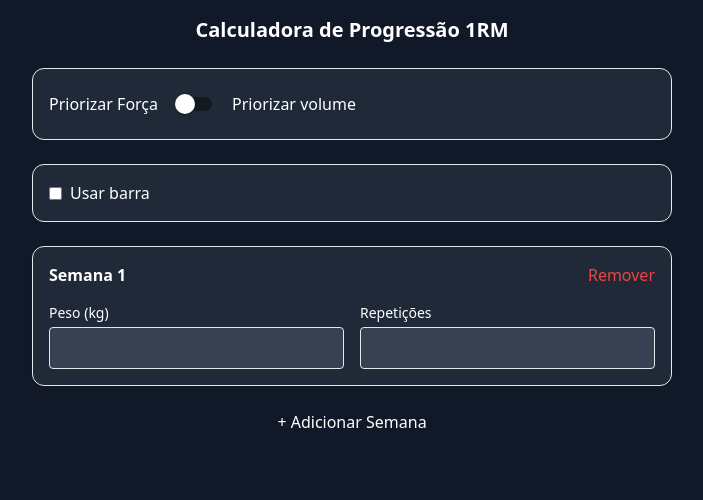
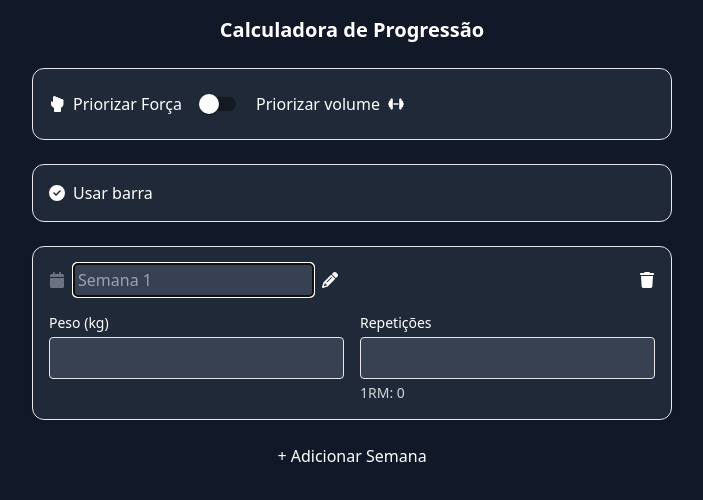
Before and after one commit to idemar-neto/rm-up, a React (Vite) app: page / in a window 1280 px wide. Shown: the top 500 px of the page, without its empty margins (288-991 px from the left). Built offline with nearby package versions, Linux system fonts and the light colour scheme.

Commit message:
#3 | Ajustes visuais

```diff
--- a/package.json
+++ b/package.json
@@ -12,7 +12,8 @@
     "@emotion/styled": "^11.14.0",
     "@mui/material": "^7.1.1",
     "react": "^18.2.0",
-    "react-dom": "^18.2.0"
+    "react-dom": "^18.2.0",
+    "react-icons": "^5.5.0"
   },
   "devDependencies": {
     "@vitejs/plugin-react": "^4.5.0",
--- a/src/components/OneRMForm.jsx
+++ b/src/components/OneRMForm.jsx
@@ -1,22 +1,67 @@
 import React, { useState } from 'react';
 import Switch from '@mui/material/Switch';
+import { FaPencil, FaCalendar, FaCalendarCheck, FaDumbbell, FaHandBackFist, FaTrash, FaCircleCheck, FaCircleMinus } from "react-icons/fa6";
 
 export default function OneRMTracker() {
+
+  const defaultWeek = { name: null, weight: '', reps: '', sets: '', suggestedWeight: null, suggestedReps: null, editName: true, check: false };
+
   const [weeks, setWeeks] = useState([
-    { weight: '', reps: '', suggestedWeight: null, suggestedReps: null }
+    defaultWeek
   ]);
 
   const [useBarbell, setUseBarbell] = useState(false);
+  const [editPlate, setEditPlate] = useState(false);
   const [barWeight, setBarWeight] = useState(15);
   const [plates, setPlates] = useState("1,2,3,4,5,10,20");
   const [useVolume, setUseVolume] = useState(false);
+
+  const addPlates = (newPlates) => {
+    if(isNaN(newPlates) || newPlates.trim() === '') {
+      return;
+    }
+    const currentPlates = plates.split(',').map(p => parseFloat(p.replace(',', '.')));
+    const newPlatesList = newPlates.split(',').map(p => parseFloat(p.replace(',', '.')));
+    const combinedPlates = [...new Set([...currentPlates, ...newPlatesList])].sort((a, b) => a - b);
+    setPlates(combinedPlates.join(','));
+    document.getElementById("add-plate").value = ''; // Clear input after adding
+    setEditPlate(false); // Optionally close the edit mode after adding
+  };
+
+  const removePlate = (index) => {
+    const plateList = plates.split(',').map(p => parseFloat(p.replace(',', '.')));
+    if (index < 0 || index >= plateList.length) {
+      return;
+    }
+    const updatedPlates = plateList.filter((_, i) => i !== index);
+    setPlates(updatedPlates.join(','));
+    setEditPlate(false); // Optionally close the edit mode after adding
+  };
 
   const calculate1RM = (weight, reps) => {
     return weight * (1 + reps / 30);
   };
 
-  const calculateVolume = (weight, reps) => {
-    return weight * reps;
+  const calculateVolume = (weight, reps, sets) => {
+    return weight * reps * (sets || 1);
+  };
+
+  const updateEditName = (index, editName) => {
+    const updatedWeeks = [...weeks];
+    updatedWeeks[index].editName = !editName;
+    setWeeks(updatedWeeks);
+  };
+
+  const updateCheck = (index, check) => {
+    const updatedWeeks = [...weeks];
+    updatedWeeks[index].check = !check;
+    setWeeks(updatedWeeks);
+  };
+
+  const editName = (index, name) => {
+    const updatedWeeks = [...weeks];
+    updatedWeeks[index].name = name;
+    setWeeks(updatedWeeks);
   };
 
   const calculateFrom1RM = (target1RM, value, type) => {
@@ -60,7 +105,7 @@ export default function OneRMTracker() {
   const handleAddWeek = () => {
     const lastWeek = weeks[weeks.length - 1];
     if (!lastWeek) {
-      setWeeks([...weeks, { weight: '', reps: '', suggestedWeight: null, suggestedReps: null }]);
+      setWeeks([...weeks, defaultWeek]);
       return
     }
     let suggestedWeight = null;
@@ -68,11 +113,12 @@ export default function OneRMTracker() {
 
     const weight = parseFloat(lastWeek.weight);
     const reps = parseInt(lastWeek.reps);
+    const sets = parseInt(lastWeek.sets);
 
     if (!isNaN(weight) && !isNaN(reps)) {
       let reference = 0;
       if (useVolume) {
-        reference = calculateVolume(weight, reps);
+        reference = calculateVolume(weight, reps, sets);
       } else {
         reference = calculate1RM(weight, reps);
       }
@@ -83,7 +129,7 @@ export default function OneRMTracker() {
       }
     }
 
-    setWeeks([...weeks, { weight: '', reps: '', suggestedWeight, suggestedReps }]);
+    setWeeks([...weeks, { name: null, weight: '', reps: '', sets: lastWeek.sets, suggestedWeight, suggestedReps, editName: true, check: false }]);
   };
 
   const handleRemoveWeek = (index) => {
@@ -98,14 +144,14 @@ export default function OneRMTracker() {
     if (index > 0 && prevWeek && prevWeek.weight && prevWeek.reps) {
       let ref = 0;
       if (useVolume) {
-        ref = calculateVolume(parseFloat(prevWeek.weight), parseInt(prevWeek.reps)) + 1;
+        ref = calculateVolume(parseFloat(prevWeek.weight), parseInt(prevWeek.reps), parseInt(prevWeek.sets)) + 1;
       } else {
         ref = calculate1RM(parseFloat(prevWeek.weight), parseInt(prevWeek.reps)) + 1;
       }
 
       if (field === 'reps' && value) {
         let weightSuggestion = 0;
-        if(useVolume) {
+        if (useVolume) {
           weightSuggestion = calculateFromVolume(ref, parseInt(value), 'reps');
         } else {
           weightSuggestion = calculateFrom1RM(ref, parseInt(value), 'reps');
@@ -116,7 +162,7 @@ export default function OneRMTracker() {
         }
         updatedWeeks[index].suggestedWeight = (useBarbell && suggestionCheck.mismatch) ? null : weightSuggestion;
       } else if (field === 'weight' && value) {
-        if (useVolume){
+        if (useVolume) {
           updatedWeeks[index].suggestedReps = calculateFromVolume(ref, parseFloat(value), 'weight');
         } else {
           updatedWeeks[index].suggestedReps = calculateFrom1RM(ref, parseFloat(value), 'weight');
@@ -129,26 +175,40 @@ export default function OneRMTracker() {
 
   return (
     <div className="max-w-2xl mx-auto p-4 space-y-6 text-white bg-gray-900 min-h-screen">
-      <h1 className="text-xl font-bold text-center">Calculadora de Progressão 1RM</h1>
+      <h1 className="text-xl font-bold text-center">Calculadora de Progressão</h1>
       <div className="space-y-2 border p-4 rounded-xl bg-gray-800">
         <label className="switch flex items-center space-x-2">
+          <FaHandBackFist />
           <span>Priorizar Força</span>
           <Switch
             checked={useVolume}
             onChange={() => setUseVolume(!useVolume)}
           />
           <span>Priorizar volume</span>
+          <FaDumbbell />
         </label>
       </div>
 
       <div className="space-y-2 border p-4 rounded-xl bg-gray-800">
         <label className="flex items-center space-x-2">
-          <input
-            type="checkbox"
+          <button
             checked={useBarbell}
-            onChange={() => setUseBarbell(!useBarbell)}
-          />
+            onClick={() => setUseBarbell(!useBarbell)}
+          >
+            {!useBarbell ? (
+              <>
+                <FaCircleCheck className="text-white-500" />
+              </>
+            ) : (
+              <>
+                <FaCircleCheck className="text-green-500" />
+              </>
+            )}
+          </button>
           <span>Usar barra</span>
+          {useBarbell && (
+            <FaDumbbell />
+          )}
         </label>
 
         {useBarbell && (
@@ -164,31 +224,112 @@ export default function OneRMTracker() {
               />
             </div>
             <div>
-              <label className="block text-sm">Anilhas disponíveis (separadas por vírgula):</label>
+              <label className="block text-sm mb-1">Anilhas disponíveis:</label>
+              <div className='flex gap-2 mb-2' style={{ width: '100%', scrollbarColor: 'darkblue darkgray' }}>
+                {plates.split(",").map((plate, index) => {
+                  return (
+                    <>
+                    <div className='flex align-items-start' key={index}>
+                      <label
+                      className='bg-gray-900'
+                        style={{
+                          // background: "darkblue",
+                          border: "1px solid white",
+                          borderRadius: "100%",
+                          width: '40px',
+                          height: 'auto',
+                          display: 'flex',
+                          alignItems: 'center',
+                          justifyContent: 'center',
+                        }}>{plate}</label>
+                        { editPlate && (
+                          <FaCircleMinus className='cursor-pointer text-red-500' onClick={() => removePlate(index)}/>
+                        )}
+                      </div>
+                    </>
+                  )
+                })}
+                <label
+                  onClick={() => { setEditPlate(!editPlate) }}
+                  className='cursor-pointer bg-gray-900'
+                  style={{
+                    // background: "darkblue",
+                    border: "1px solid white",
+                    borderRadius: "100%",
+                    width: '40px',
+                    height: '40px',
+                    display: 'flex',
+                    alignItems: 'center',
+                    justifyContent: 'center',
+                  }}>{!editPlate ? <FaPencil className='text-white-500'/> : <FaCircleCheck className='text-green-500'/> }</label >
+              </div>
+              {editPlate && (
+                <>
+                  <label className="block text-sm m">Adicionar valor da placa:</label>
+                  <div className='flex gap-2'>
                     <input
+                      id='add-plate'
                       type="text"
                       className="w-full p-2 border rounded bg-gray-700 text-white"
-                value={plates}
-                onChange={(e) => setPlates(e.target.value)}
+                      placeholder={0}
+                      // onChange={(e) => addPlates(e.target.value)}
                     />
+                    <button style={{width: '50%'}} onClick={() => addPlates(document.getElementById("add-plate").value)}>
+                      <FaCircleCheck className="text-green-500 m" />
+                    </button>
+                  </div>
+                </>
+              )}
             </div>
           </>
         )}
       </div>
 
-      {weeks.map((week, index) => {
+      {
+        weeks.map((week, index) => {
           const plateInfo = useBarbell && week.weight ? calculatePlates(parseFloat(week.weight)) : null;
           const suggestedPlateInfo = useBarbell && week.suggestedWeight ? calculatePlates(parseFloat(week.suggestedWeight)) : null;
 
           return (
             <div key={index} className="border p-4 rounded-xl shadow-sm bg-gray-800 space-y-4">
-            <div className='d-flex justify-content-between' style={{ display: "flex", justifyContent: "space-between" }}>
-              <h2 className="font-semibold">Semana {index + 1}</h2>
+              <div className='flex justify-content-between' style={{ display: "flex", justifyContent: "space-between" }}>
+                <div className="flex gap-2" style={{ alignItems: 'center' }}>
+                  <button
+                    onClick={() => { updateCheck(index, week.check) }}
+                  >
+                    {(week.check || (week.weight && week.reps)) ? (
+                      <> <FaCalendarCheck className="text-green-500" /> </> ) : (
+                      <> <FaCalendar className="text-gray-500" /> </>
+                    )}
+                  </button>
+                  {!week.editName ? (
+                    <>
+                      <h2 className="font-semibold">{week.name ? week.name : "Semana " + (index + 1)}</h2>
+                    </>) :
+                    (
+                      <>
+                        <input
+                          type="text" className="p-1 border rounded bg-gray-700 text-white"
+                          value={week.name || ''} autoFocus
+                          onChange={(e) => editName(index, e.target.value)}
+                          onBlur={() => updateEditName(index, week.editName)}
+                          onKeyUp={(e => { e.key === 'Enter' && updateEditName(index, week.editName) })}
+                          placeholder={"Semana " + (index + 1)}
+                        />
+                      </>
+                    )}
+                  <button
+                    onClick={() => { updateEditName(index, week.editName) }}
+                    className="text-white-500 hover:text-blue-900 "
+                  >
+                    <FaPencil />
+                  </button>
+                </div>
                 <button
                   onClick={() => handleRemoveWeek(index)}
-                className="text-red-500 hover:text-red-700"
+                  className="text-white-500 hover:text-red-500"
                 >
-                Remover
+                  <FaTrash />
                 </button>
               </div>
               <div className="grid grid-cols-1 sm:grid-cols-2 gap-4">
@@ -196,7 +337,8 @@ export default function OneRMTracker() {
                   <label className="block mb-1 text-sm font-medium">Peso (kg)</label>
                   <input
                     type="number"
-                  step="0.01"
+                    step="0.5"
+                    min={0}
                     className="w-full p-2 border rounded bg-gray-700 text-white"
                     value={week.weight}
                     placeholder={week.suggestedWeight && !week.weight ? `Sugerido: ${week.suggestedWeight} kg` : ''}
@@ -220,23 +362,30 @@ export default function OneRMTracker() {
                     type="number"
                     className="w-full p-2 border rounded bg-gray-700 text-white"
                     value={week.reps}
+                    min={0}
                     placeholder={week.suggestedReps && !week.reps ? `Sugerido: ${week.suggestedReps} reps` : ''}
                     onChange={(e) => handleChange(index, 'reps', e.target.value)}
                   />
                   {useVolume && (
                     <>
-                  <p className="text-sm text-gray-300 mt-1">Volume: {calculateVolume(week.weight > 0 ? week.weight :  week.suggestedWeight, week.reps > 0 ? week.reps : week.suggestedReps)}</p>
+                      <p className="text-sm text-gray-300 mt-1">Volume: {calculateVolume(week.weight > 0 ? week.weight : week.suggestedWeight, week.reps > 0 ? week.reps : week.suggestedReps)}</p>
+                    </>
+                  )}
+                  {!useVolume && (
+                    <>
+                      <p className="text-sm text-gray-300 mt-1">1RM: {Math.round(calculate1RM(week.weight > 0 ? week.weight : week.suggestedWeight, week.reps > 0 ? week.reps : week.suggestedReps) * 100) / 100}</p>
                     </>
                   )}
                 </div>
               </div>
             </div>
           );
-      })}
+        })
+      }
 
       <div className="text-center">
         <button onClick={handleAddWeek}>+ Adicionar Semana</button>
       </div>
-    </div>
+    </div >
   );
 }
```
Lines whose indentation alone changed are shown as unchanged.
